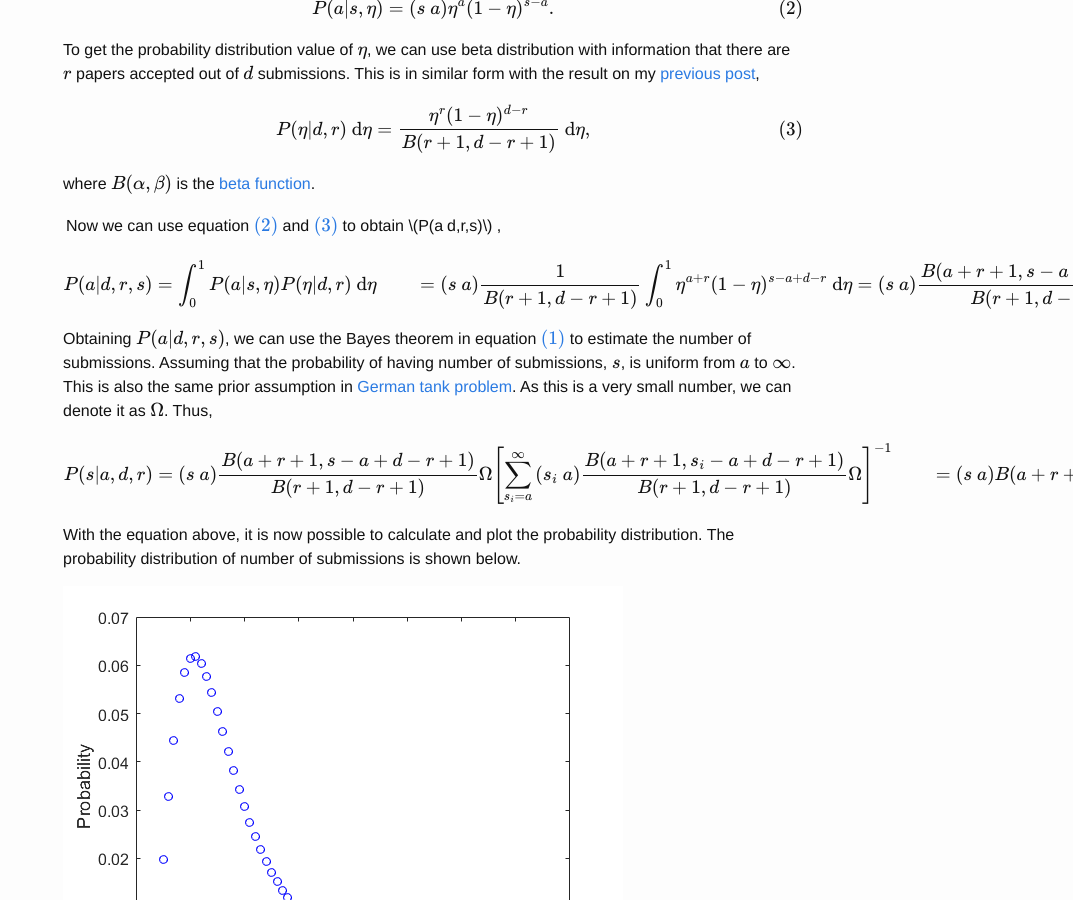
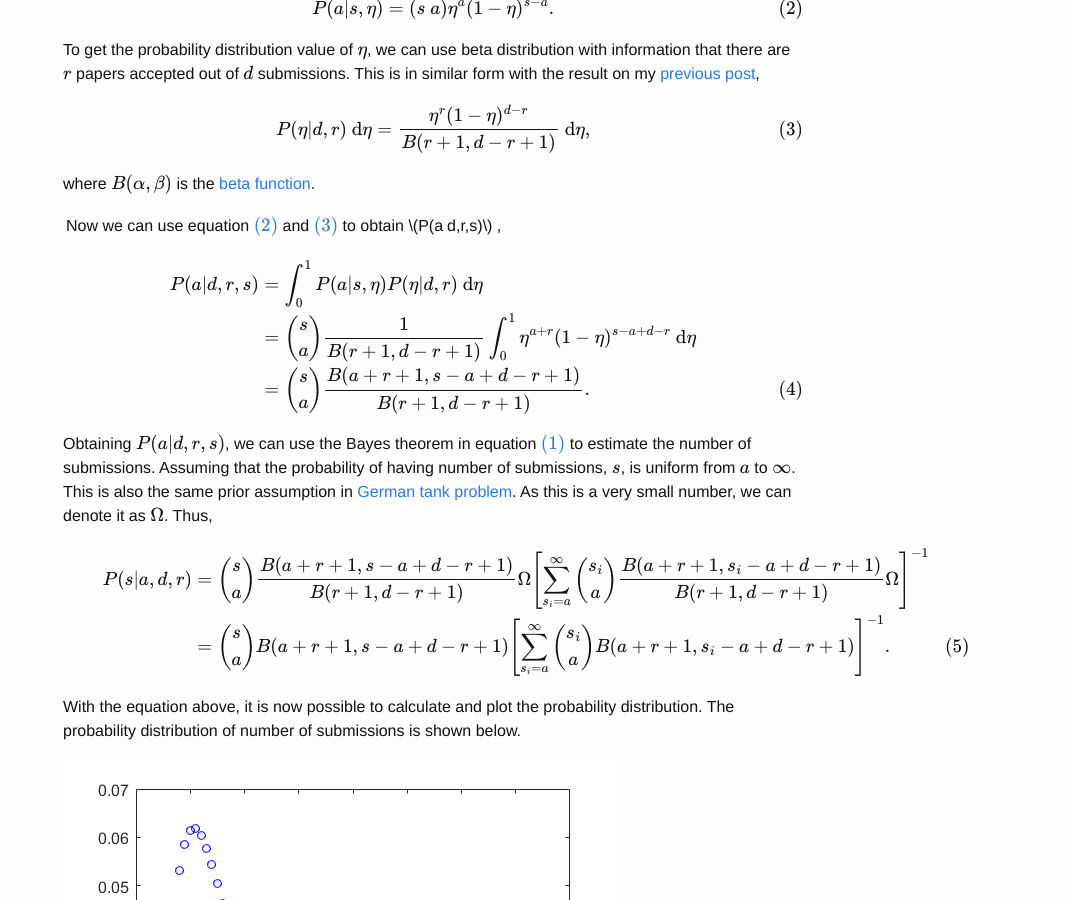
Before and after one commit to mfkasim1/mfkasim1.github.io, a Jekyll site: the page built from _posts/2016-12-10-how-many-papers-were-submitted.markdown, in a window 1280 px wide and 900 px high, scrolled down 1259 px. Shown: the whole window, without its empty margins (207-1280 px from the left). Built offline with Jekyll 4.4.1, drawn with Linux system fonts in a browser that asks for light colours; formulas are drawn with MathJax 3; comment, search, counter and statistics services are not loaded.

Commit message:
Try to fix

```diff
--- a/_posts/2016-12-10-how-many-papers-were-submitted.markdown
+++ b/_posts/2016-12-10-how-many-papers-were-submitted.markdown
@@ -51,12 +51,12 @@ where \\(B(\alpha, \beta)\\) is the [beta function](https://en.wikipedia.org/wik
 
 Now we can use equation \eqref{eq:a-s-eta} and \eqref{eq:eta-d-r} to obtain \\(P(a|d,r,s)\\) ,
 
-\begin{align}
+$$\begin{align}
 \label{eq:a-d-r-s}
 P(a|d,r,s) & = \int_0^1 P(a|s,\eta) P(\eta|d,r)\ \mathrm{d}\eta \nonumber \\
            & = \left(\begin{array}{c} s \\ a \end{array}\right) \frac{1}{B(r+1,d-r+1)} \int_0^1 \eta^{a+r} (1-\eta)^{s-a+d-r}\ \mathrm{d}\eta \nonumber \\
            & = \left(\begin{array}{c} s \\ a \end{array}\right) \frac{B(a+r+1, s-a+d-r+1)}{B(r+1, d-r+1)}.
-\end{align}
+\end{align}$$
 
 Obtaining \\(P(a|d,r,s)\\), we can use the Bayes theorem in equation \eqref{eq:bayes} to estimate the number of submissions.
 Assuming that the probability of having number of submissions, \\(s\\), is uniform from \\(a\\) to \\(\infty\\).
@@ -64,13 +64,13 @@ This is also the same prior assumption in [German tank problem](https://en.wikip
 As this is a very small number, we can denote it as \\(\Omega\\).
 Thus,
 
-\begin{align}
+$$\begin{align}
 \label{eq:final-results}
 P(s|a,d,r) & = \left(\begin{array}{c} s \\ a \end{array}\right) \frac{B(a+r+1, s-a+d-r+1)}{B(r+1, d-r+1)} \Omega
                \left[\sum_{s_i=a}^{\infty} \left(\begin{array}{c} s_i \\ a \end{array}\right) \frac{B(a+r+1, s_i-a+d-r+1)}{B(r+1, d-r+1)} \Omega \right]^{-1} \nonumber \\
            & = \left(\begin{array}{c} s \\ a \end{array}\right) B(a+r+1, s-a+d-r+1)
                \left[\sum_{s_i=a}^{\infty} \left(\begin{array}{c} s_i \\ a \end{array}\right) B(a+r+1, s_i-a+d-r+1) \right]^{-1}.
-\end{align}
+\end{align}$$
 
 With the equation above, it is now possible to calculate and plot the probability distribution.
 The probability distribution of number of submissions is shown below.
```
